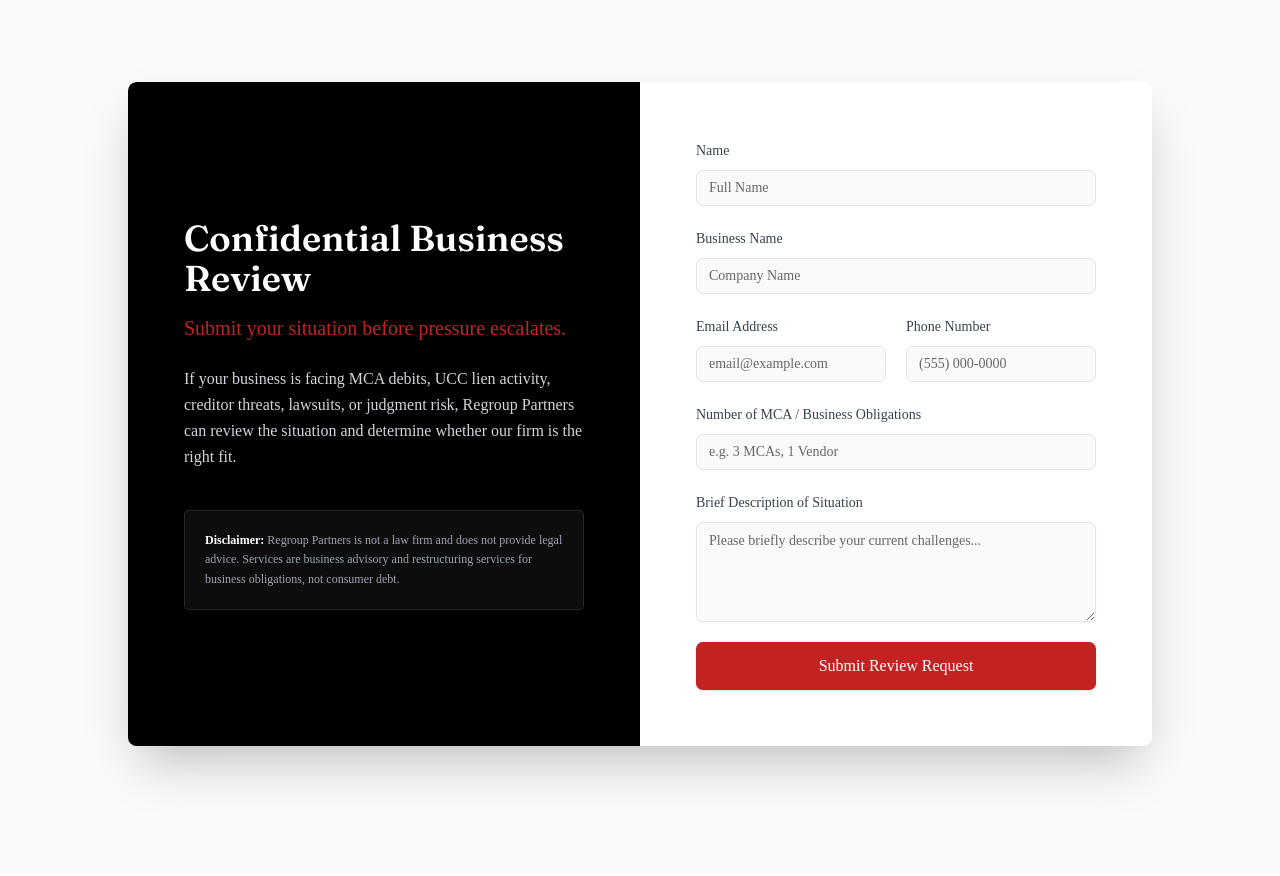
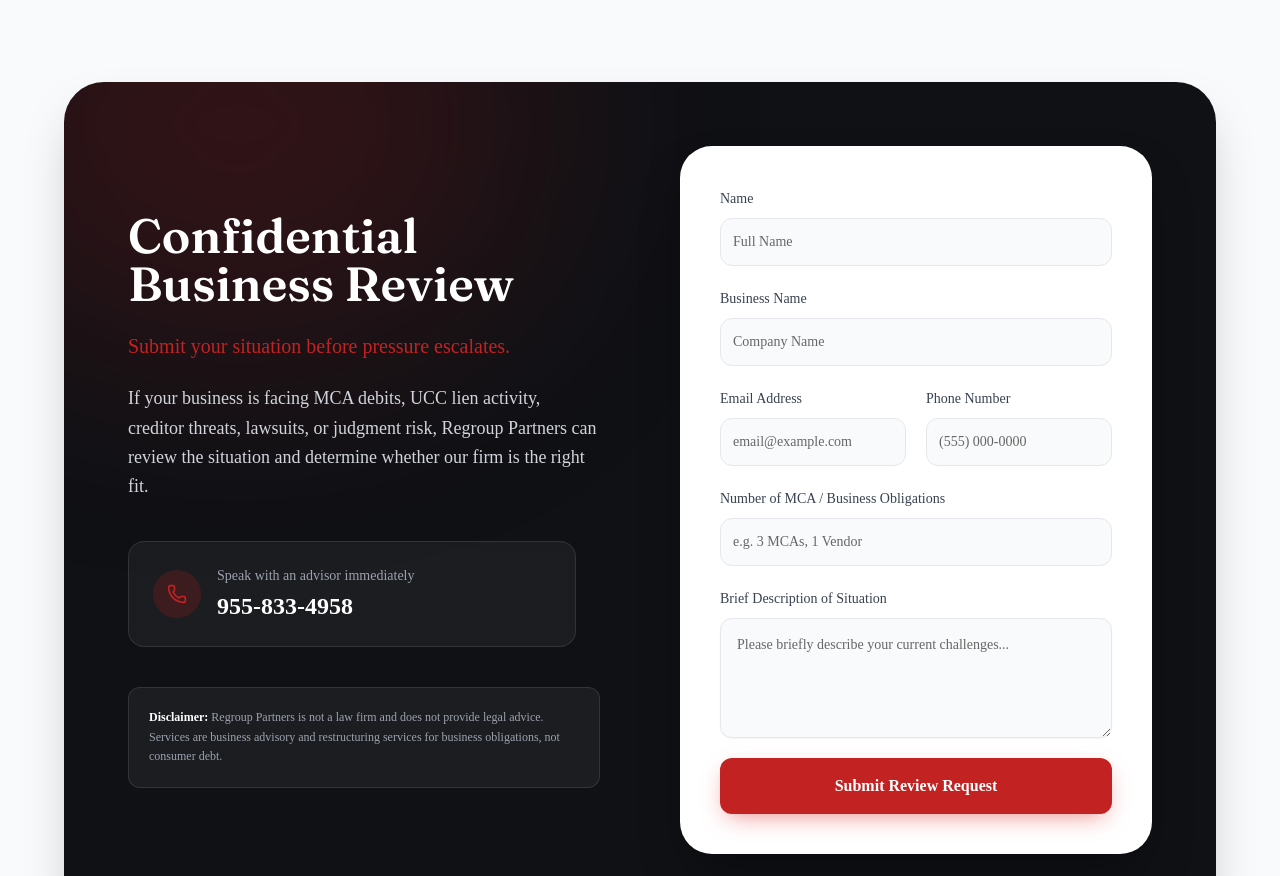
Before and after one commit to samknows9999/sg-054d5103-85fc-4583-be9c-e577d71113a8-1779968500, a Next.js app: page /team in a window 1280 px wide. Shown: the part 4160-5036 px from the top of the page. Built offline with nearby package versions, Linux system fonts and the light colour scheme.

Commit message:
style(ui): update team page form layout

```diff
--- a/src/pages/team.tsx
+++ b/src/pages/team.tsx
@@ -4,7 +4,7 @@ import { Footer } from "@/components/Footer";
 import { SEO } from "@/components/SEO";
 import { Card } from "@/components/ui/card";
 import { Badge } from "@/components/ui/badge";
-import { Mail, Linkedin } from "lucide-react";
+import { Mail, Linkedin, Phone } from "lucide-react";
 import { Button } from "@/components/ui/button";
 import { Input } from "@/components/ui/input";
 import { Textarea } from "@/components/ui/textarea";
@@ -306,73 +306,85 @@ export default function TeamPage() {
 
         <section className="py-20 md:py-32 bg-gray-50 border-t border-gray-200">
           <div className="max-w-[1400px] mx-auto px-6">
-            <div className="max-w-5xl mx-auto">
-              <Card className="overflow-hidden border-0 shadow-2xl bg-white">
-                <div className="grid lg:grid-cols-2 gap-0">
-                  <div className="p-10 md:p-14 bg-[#000000] text-white flex flex-col justify-center relative overflow-hidden">
-                    <div className="relative z-10">
-                      <h2 className="font-serif text-3xl md:text-4xl font-semibold mb-4">
+            <div className="max-w-6xl mx-auto bg-[#0f1115] rounded-[2.5rem] p-8 md:p-12 lg:p-16 relative overflow-hidden shadow-2xl">
+              <div className="absolute top-0 left-0 w-full h-full overflow-hidden pointer-events-none">
+                 <div className="absolute -top-[20%] -left-[10%] w-[50%] h-[50%] bg-accent/20 blur-[120px] rounded-full"></div>
+              </div>
+
+              <div className="grid lg:grid-cols-2 gap-12 lg:gap-20 items-center relative z-10">
+                <div className="flex flex-col justify-center text-left">
+                  <h2 className="font-serif text-3xl md:text-5xl font-semibold mb-6 text-white leading-tight">
                     Confidential Business Review
                   </h2>
                   <p className="text-xl text-accent font-medium mb-6">
                     Submit your situation before pressure escalates.
                   </p>
-                      <p className="text-gray-300 mb-10 leading-relaxed">
+                  <p className="text-gray-300 mb-10 leading-relaxed text-lg">
                     If your business is facing MCA debits, UCC lien activity, creditor threats, lawsuits, or judgment risk, Regroup Partners can review the situation and determine whether our firm is the right fit.
                   </p>
 
-                      <div className="mt-8 p-5 bg-white/5 rounded-sm border border-white/10">
+                  <div className="flex flex-col sm:flex-row items-start sm:items-center gap-4 p-6 bg-white/5 rounded-2xl border border-white/10 mb-10 backdrop-blur-sm w-full max-w-md">
+                    <div className="w-12 h-12 rounded-full bg-accent/20 flex items-center justify-center shrink-0">
+                      <Phone className="w-5 h-5 text-accent" />
+                    </div>
+                    <div>
+                      <p className="text-sm text-gray-400 font-medium mb-1">Speak with an advisor immediately</p>
+                      <a href="tel:955-833-4958" className="text-2xl font-semibold text-white hover:text-accent transition-colors">
+                        955-833-4958
+                      </a>
+                    </div>
+                  </div>
+
+                  <div className="p-5 bg-white/5 rounded-xl border border-white/10">
                     <p className="text-xs text-gray-400 leading-relaxed">
                       <strong className="text-white font-semibold">Disclaimer:</strong> Regroup Partners is not a law firm and does not provide legal advice. Services are business advisory and restructuring services for business obligations, not consumer debt.
                     </p>
                   </div>
                 </div>
+
+                <div className="bg-white rounded-[2rem] p-8 md:p-10 shadow-2xl shadow-black/40 relative">
+                  <form className="space-y-5" onSubmit={(e) => e.preventDefault()}>
+                    <div className="space-y-2 text-left">
+                      <Label htmlFor="name" className="text-gray-700 font-medium">Name</Label>
+                      <Input id="name" placeholder="Full Name" className="bg-gray-50 h-12 rounded-xl border-gray-200 focus-visible:ring-accent" />
                     </div>
 
-                  <div className="p-10 md:p-14 bg-white">
-                    <form className="space-y-5" onSubmit={(e) => e.preventDefault()}>
-                      <div className="space-y-2">
-                        <Label htmlFor="name" className="text-gray-700 font-medium">Name</Label>
-                        <Input id="name" placeholder="Full Name" className="bg-gray-50" />
-                      </div>
-
-                      <div className="space-y-2">
+                    <div className="space-y-2 text-left">
                       <Label htmlFor="businessName" className="text-gray-700 font-medium">Business Name</Label>
-                        <Input id="businessName" placeholder="Company Name" className="bg-gray-50" />
+                      <Input id="businessName" placeholder="Company Name" className="bg-gray-50 h-12 rounded-xl border-gray-200 focus-visible:ring-accent" />
                     </div>
 
                     <div className="grid grid-cols-1 md:grid-cols-2 gap-5">
-                        <div className="space-y-2">
+                      <div className="space-y-2 text-left">
                         <Label htmlFor="email" className="text-gray-700 font-medium">Email Address</Label>
-                          <Input id="email" type="email" placeholder="email@example.com" className="bg-gray-50" />
+                        <Input id="email" type="email" placeholder="email@example.com" className="bg-gray-50 h-12 rounded-xl border-gray-200 focus-visible:ring-accent" />
                       </div>
-                        <div className="space-y-2">
+                      <div className="space-y-2 text-left">
                         <Label htmlFor="phone" className="text-gray-700 font-medium">Phone Number</Label>
-                          <Input id="phone" type="tel" placeholder="(555) 000-0000" className="bg-gray-50" />
+                        <Input id="phone" type="tel" placeholder="(555) 000-0000" className="bg-gray-50 h-12 rounded-xl border-gray-200 focus-visible:ring-accent" />
                       </div>
                     </div>
 
-                      <div className="space-y-2">
+                    <div className="space-y-2 text-left">
                       <Label htmlFor="obligations" className="text-gray-700 font-medium">Number of MCA / Business Obligations</Label>
-                        <Input id="obligations" type="text" placeholder="e.g. 3 MCAs, 1 Vendor" className="bg-gray-50" />
+                      <Input id="obligations" type="text" placeholder="e.g. 3 MCAs, 1 Vendor" className="bg-gray-50 h-12 rounded-xl border-gray-200 focus-visible:ring-accent" />
                     </div>
 
-                      <div className="space-y-2">
+                    <div className="space-y-2 text-left">
                       <Label htmlFor="description" className="text-gray-700 font-medium">Brief Description of Situation</Label>
                       <Textarea
                         id="description"
                         placeholder="Please briefly describe your current challenges..."
-                          className="min-h-[100px] resize-y bg-gray-50"
+                        className="min-h-[120px] resize-y bg-gray-50 rounded-xl border-gray-200 p-4 focus-visible:ring-accent"
                       />
                     </div>
 
-                      <Button className="w-full bg-accent hover:bg-accent/90 text-white h-12 text-base font-medium mt-2">
+                    <Button className="w-full bg-accent hover:bg-accent/90 text-white h-14 rounded-xl text-base font-semibold mt-6 shadow-[0_8px_25px_-8px_rgba(220,38,38,0.6)] transition-all hover:shadow-[0_8px_25px_-5px_rgba(220,38,38,0.8)] hover:-translate-y-0.5">
                       Submit Review Request
                     </Button>
                   </form>
                 </div>
               </div>
-              </Card>
             </div>
           </div>
         </section>
```
Lines whose indentation alone changed are shown as unchanged.
